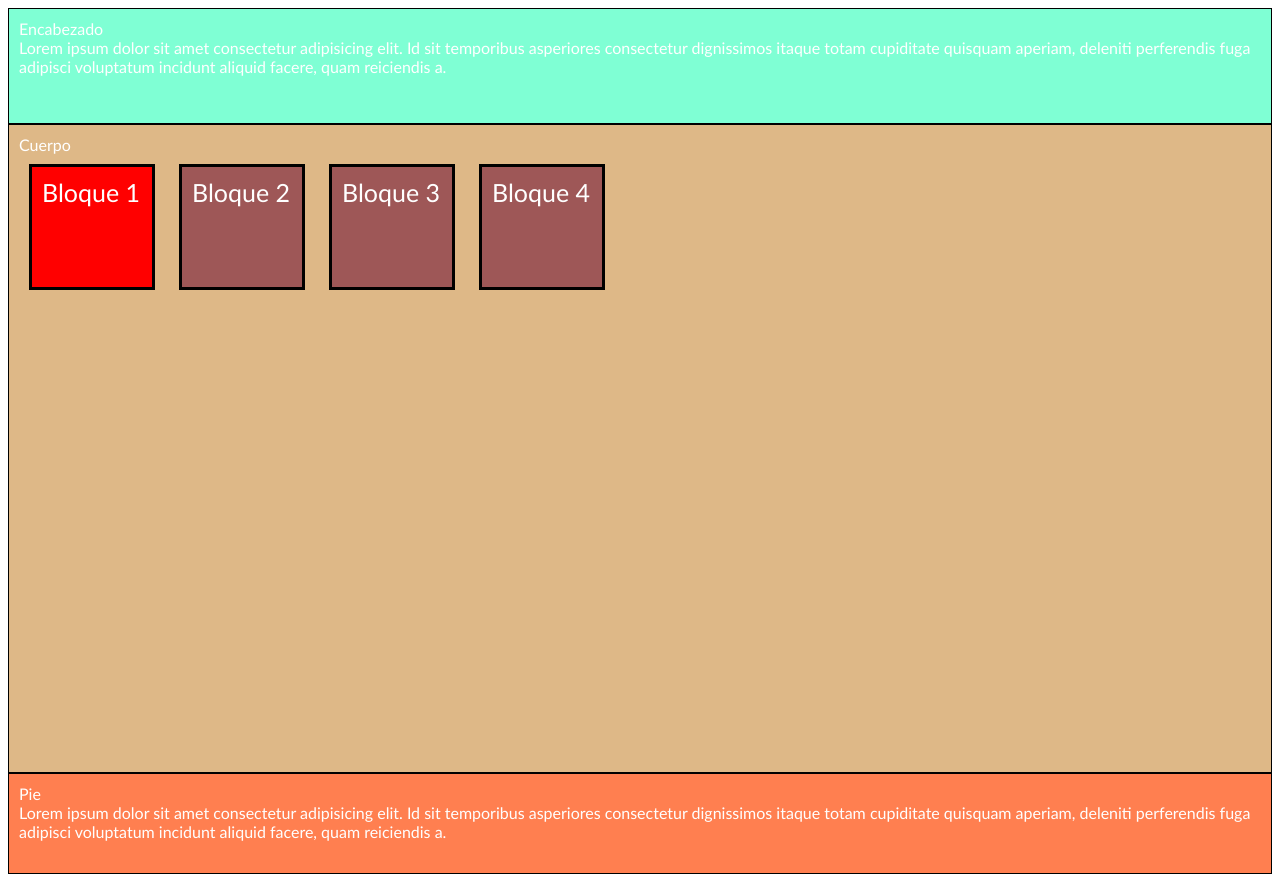
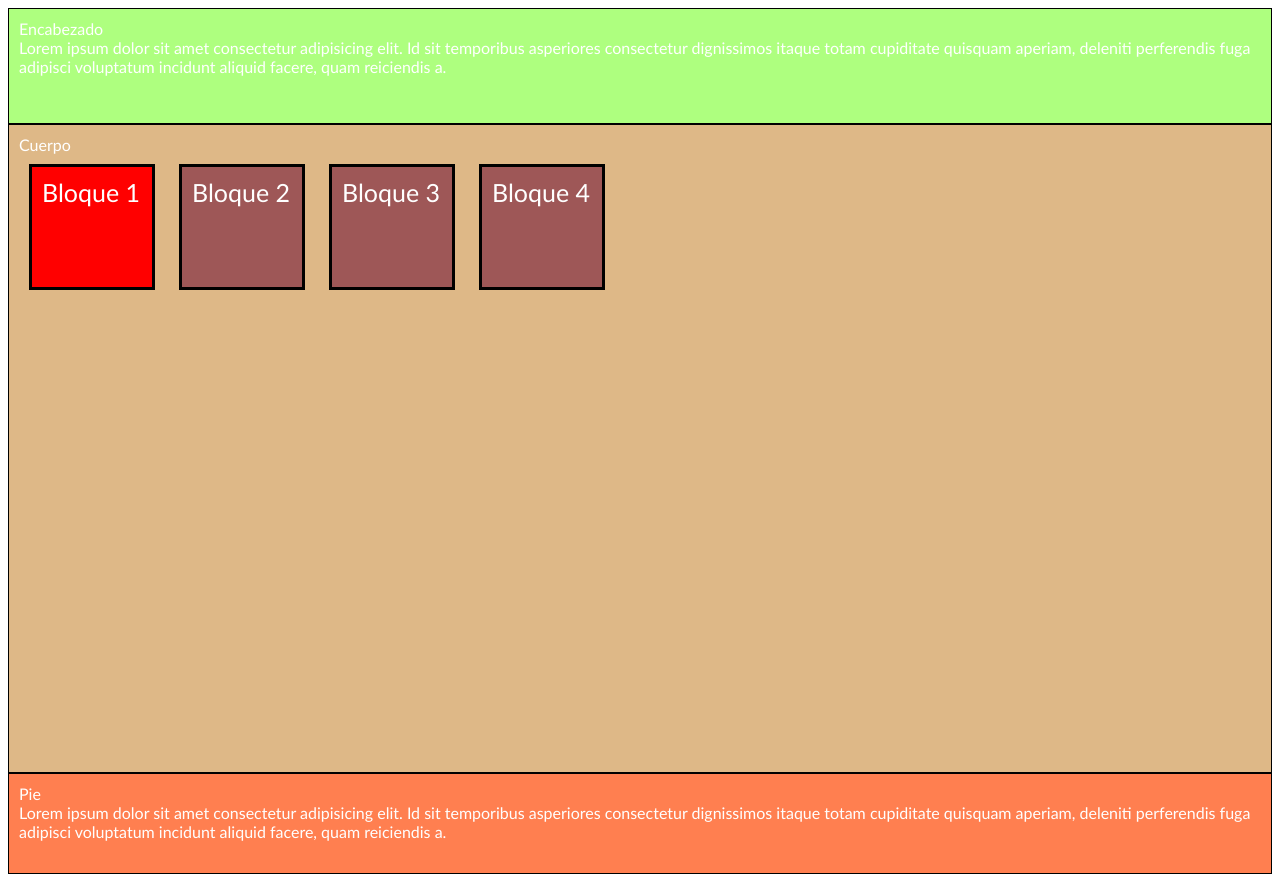
Before and after one commit to crigca/TP.Final, a plain HTML site: page index.html in a window 1280 px wide. Drawn offline with Linux system fonts and the light colour scheme.

Commit message:
Prueba Arreglar pr

```diff
--- a/style.css
+++ b/style.css
@@ -12,7 +12,7 @@ p{
 
 #encabezado{
     height: 12%;
-    background-color: aquamarine;
+    background-color: rgb(174, 255, 127);
 }
 
 #cuerpo{
```
